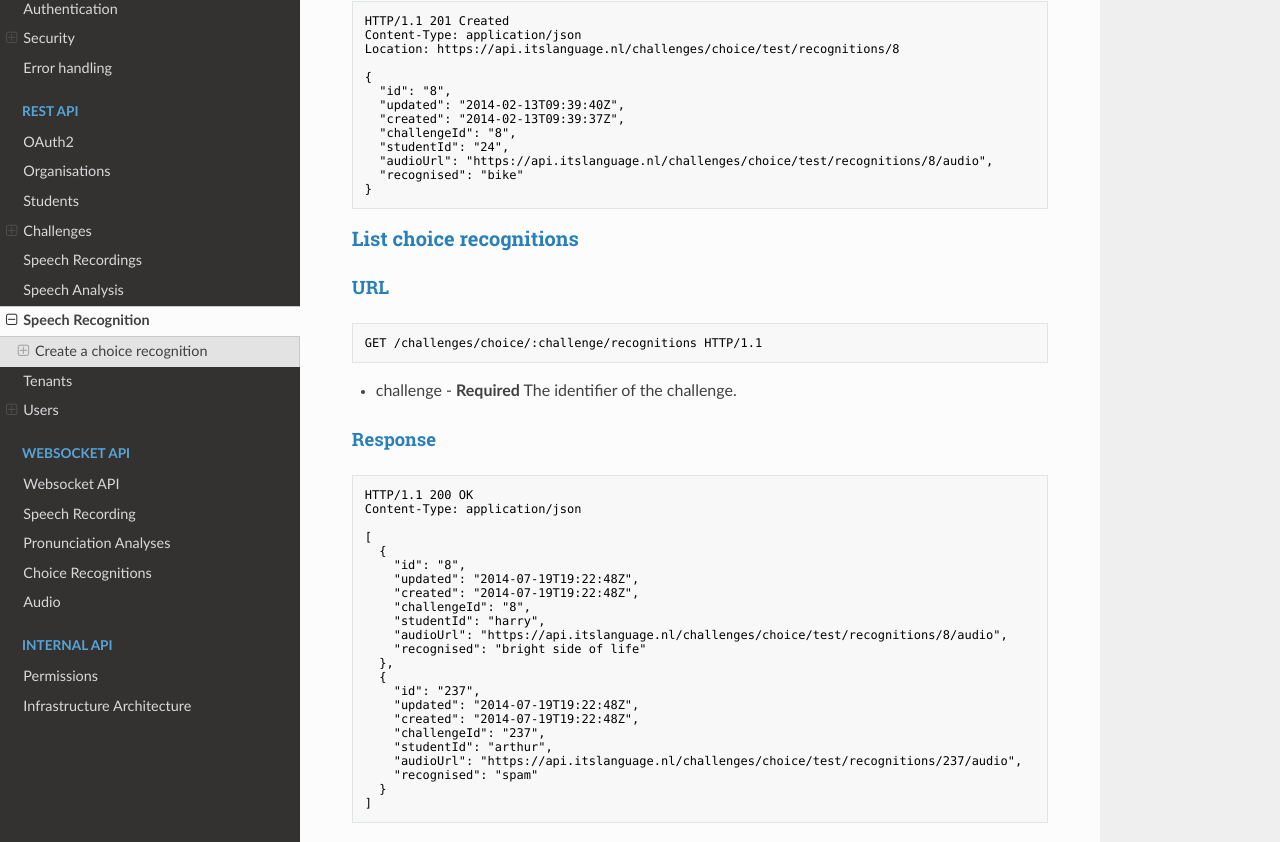
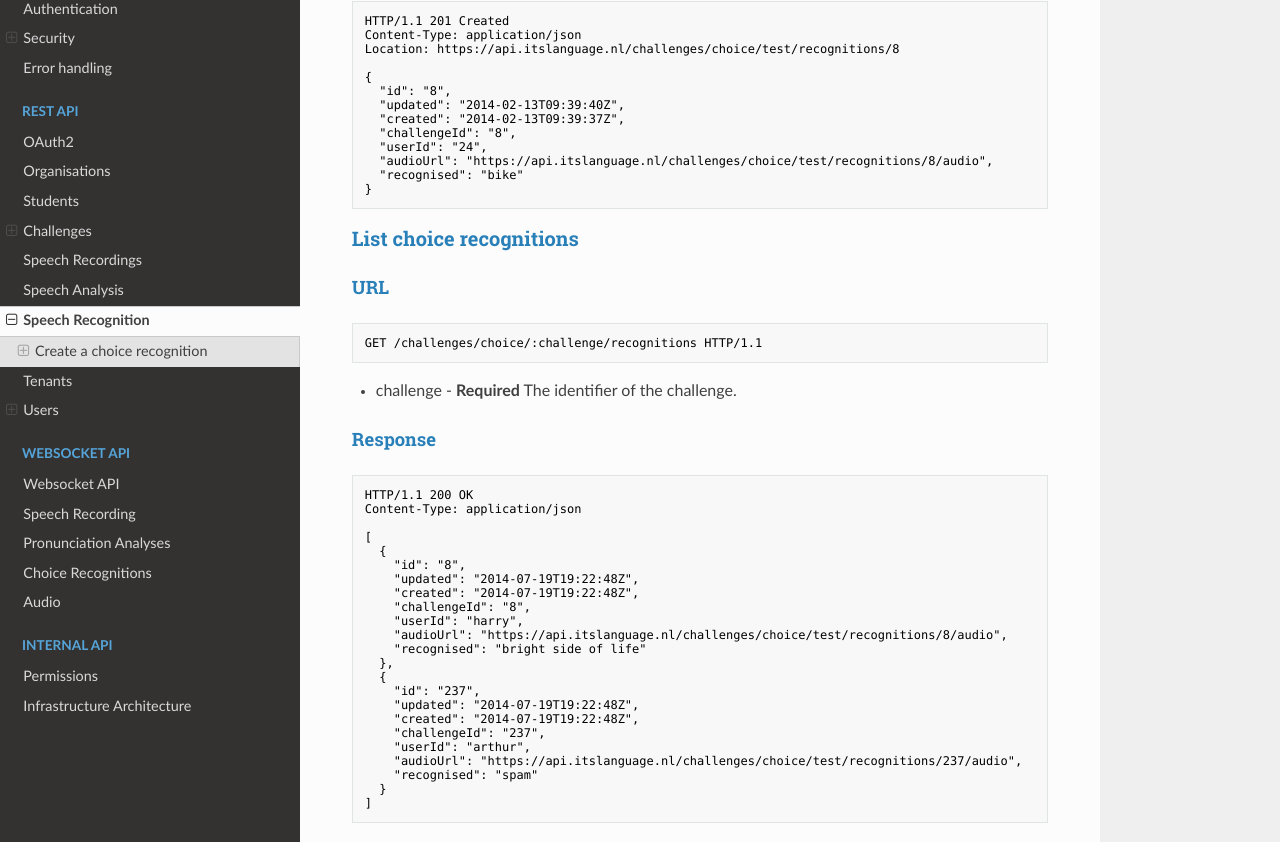
Before and after one commit to joggienl/itslanguage-docs, an MkDocs documentation site: the page built from docs/api/recognitions.md, in a window 1280 px wide and 1400 px high, scrolled down 1013 px. Shown: the part 246-1088 px from the top of the window. Built offline with MkDocs 1.6.1, drawn with Linux system fonts in a browser that asks for light colours; nearby versions of some CDN libraries; old or Windows-style settings are respelled for this version of MkDocs; some of the changed text lies outside the part shown.

Commit message:
docs(recognitions): replace student with user
Replace student with user since student id too specific.

```diff
--- a/docs/api/recognitions.md
+++ b/docs/api/recognitions.md
@@ -64,7 +64,7 @@ Location: https://api.itslanguage.nl/challenges/choice/test/recognitions/8
   "updated": "2014-02-13T09:39:40Z",
   "created": "2014-02-13T09:39:37Z",
   "challengeId": "8",
-  "studentId": "24",
+  "userId": "24",
   "audioUrl": "https://api.itslanguage.nl/challenges/choice/test/recognitions/8/audio",
   "recognised": "bike"
 }
@@ -92,7 +92,7 @@ Content-Type: application/json
     "updated": "2014-07-19T19:22:48Z",
     "created": "2014-07-19T19:22:48Z",
     "challengeId": "8",
-    "studentId": "harry",
+    "userId": "harry",
     "audioUrl": "https://api.itslanguage.nl/challenges/choice/test/recognitions/8/audio",
     "recognised": "bright side of life"
   },
@@ -101,7 +101,7 @@ Content-Type: application/json
     "updated": "2014-07-19T19:22:48Z",
     "created": "2014-07-19T19:22:48Z",
     "challengeId": "237",
-    "studentId": "arthur",
+    "userId": "arthur",
     "audioUrl": "https://api.itslanguage.nl/challenges/choice/test/recognitions/237/audio",
     "recognised": "spam"
   }
@@ -130,7 +130,7 @@ Content-Type: application/json
   "created": "2014-07-19T19:22:48Z",
   "updated": "2014-07-19T19:22:48Z",
   "challengeId": "spam",
-  "studentId": "87",
+  "userId": "87",
   "audioUrl": "https://api.itslanguage.nl/challenges/choice/test/recognitions/spam/audio",
   "recognised": null
 }
```
Also changed, not shown: other parts of docs/api/recognitions.md (+1 -1 lines).
